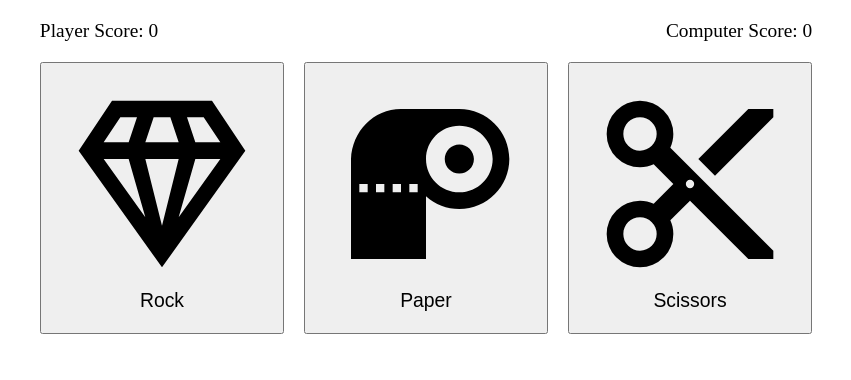
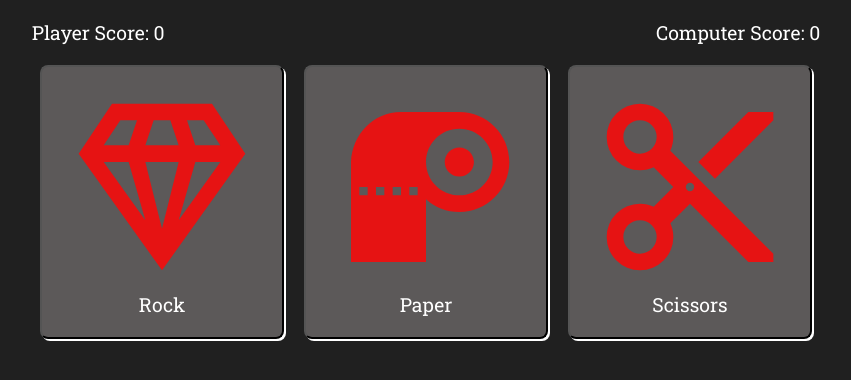
Before and after one commit to Oraiyon/Rock_Paper_Scissors, a plain HTML site: page index.html in a window 1280 px wide. Shown: the whole page, without its empty margins (214-1065 px from the left). Drawn offline with Linux system fonts and the light colour scheme.

Commit message:
added :hover to highlight buttons

```diff
--- a/styles.css
+++ b/styles.css
@@ -2,7 +2,12 @@
     margin: 0;
     padding: 0;
     box-sizing: border-box;
+    font-family: 'Roboto Slab', serif;
     font-size: 1.1rem;
+    color: white;
+    background-color: rgb(32, 32, 32);
+    --primary: rgb(92, 89, 89);
+    --secondary: rgb(230, 19, 19);
 }
 
 .score{
@@ -21,10 +26,19 @@
 
 svg{
     height: 200px;
+    fill: var(--secondary);
+    background-color: var(--primary);
 }
 
 button{
     padding: 20px;
+    background-color: var(--primary);
+    border-radius: 8px;
+    box-shadow: 2px 2px white;
+}
+
+.choices p{
+    background-color: var(--primary);
 }
 
 .Reset{
@@ -34,3 +48,17 @@ button{
 .result{
     flex-direction: column;
 }
+
+button:hover,
+button:hover p{
+    background-color: var(--secondary);
+}
+
+button:hover svg{
+    background-color: var(--secondary);
+    fill: var(--primary);
+}
+
+button:hover{
+    box-shadow: 2px 2px black;
+}
```
